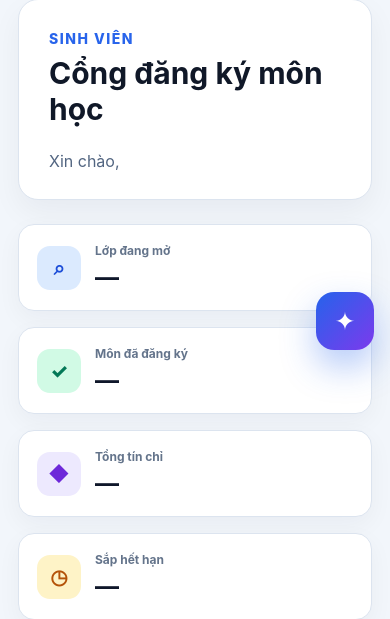
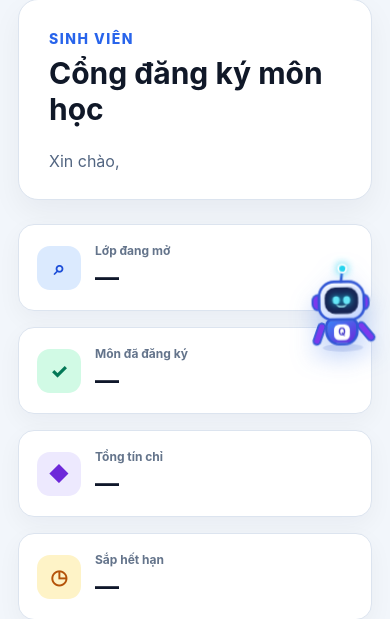
Before and after one commit to Dmeo2051612/ql-online, a Flask app: page /sinh-vien in a window 390 px wide. Shown: the part 478-1097 px from the top of the page. Run offline with Flask 3, Linux system fonts and the light colour scheme; some libraries are stand-ins or nearby versions.

Commit message:
replace chatbot launcher with animated mascot

```diff
--- a/static/css/sinh_vien.css
+++ b/static/css/sinh_vien.css
@@ -551,14 +551,54 @@ textarea {
 .schedule-inline { white-space: nowrap; }
 
 .ai-chat-toggle {
-    position: fixed; right: 28px; bottom: 28px; z-index: 1200; width: 58px; height: 58px;
-    color: #fff; background: linear-gradient(135deg, #2563eb, #7c3aed); border: 0;
-    border-radius: 18px; box-shadow: 0 16px 35px rgba(37, 99, 235, .35);
-    font-size: 25px; cursor: pointer; transition: transform .2s ease;
+    position: fixed; right: 22px; bottom: 18px; z-index: 1200; width: 94px; height: 112px;
+    padding: 0; color: #fff; background: transparent; border: 0;
+    cursor: pointer; isolation: isolate;
 }
-.ai-chat-toggle:hover { transform: translateY(-3px) scale(1.03); }
+.ai-chat-toggle:focus-visible { outline: none; }
+.ai-chat-toggle:focus-visible .ai-mascot-head { box-shadow: 0 0 0 5px rgba(37, 99, 235, .2), inset 0 2px 0 rgba(255,255,255,.8); }
+.ai-mascot-label {
+    position: absolute; right: 69px; top: 10px; width: max-content; padding: 7px 10px;
+    color: #334155; background: #fff; border: 1px solid #dbeafe; border-radius: 12px 12px 3px 12px;
+    box-shadow: 0 8px 24px rgba(37, 99, 235, .15); font-size: 11px; font-weight: 750;
+    opacity: 0; transform: translateX(7px) scale(.94); transform-origin: right bottom;
+    transition: opacity .2s ease, transform .2s ease; pointer-events: none;
+}
+.ai-chat-toggle:hover .ai-mascot-label,
+.ai-chat-toggle:focus-visible .ai-mascot-label { opacity: 1; transform: translateX(0) scale(1); }
+.ai-mascot {
+    position: absolute; inset: 4px 5px 7px; animation: ai-mascot-float 3.2s ease-in-out infinite;
+    filter: drop-shadow(0 14px 13px rgba(37, 99, 235, .28));
+    transition: filter .2s ease, transform .2s ease;
+}
+.ai-chat-toggle:hover .ai-mascot { filter: drop-shadow(0 17px 15px rgba(109, 40, 217, .34)); }
+.ai-mascot-head {
+    position: absolute; left: 16px; top: 20px; z-index: 3; width: 54px; height: 46px;
+    padding: 5px; background: linear-gradient(145deg, #eef4ff, #c7d7ff); border: 3px solid #3157d5;
+    border-radius: 19px 19px 16px 16px; box-shadow: inset 0 2px 0 rgba(255,255,255,.8);
+}
+.ai-mascot-face { position: relative; display: block; width: 100%; height: 100%; background: #172554; border-radius: 12px; overflow: hidden; }
+.ai-mascot-eye { position: absolute; top: 10px; width: 8px; height: 9px; background: #67e8f9; border-radius: 50%; box-shadow: 0 0 8px #22d3ee; animation: ai-mascot-blink 4.4s infinite; }
+.ai-mascot-eye.left { left: 9px; }.ai-mascot-eye.right { right: 9px; }
+.ai-mascot-mouth { position: absolute; left: 50%; bottom: 7px; width: 13px; height: 6px; border-bottom: 2px solid #a5f3fc; border-radius: 0 0 10px 10px; transform: translateX(-50%); }
+.ai-mascot-antenna { position: absolute; left: 41px; top: 5px; z-index: 2; width: 3px; height: 19px; background: #3157d5; border-radius: 3px; transform-origin: bottom; animation: ai-mascot-antenna 2.6s ease-in-out infinite; }
+.ai-mascot-antenna i { position: absolute; left: -4px; top: -4px; width: 11px; height: 11px; background: #22d3ee; border: 2px solid #fff; border-radius: 50%; box-shadow: 0 0 10px #22d3ee; }
+.ai-mascot-ear { position: absolute; top: 35px; z-index: 2; width: 10px; height: 20px; background: #7c3aed; border: 2px solid #3157d5; }
+.ai-mascot-ear.left { left: 9px; border-radius: 9px 2px 2px 9px; }.ai-mascot-ear.right { right: 9px; border-radius: 2px 9px 9px 2px; }
+.ai-mascot-body { position: absolute; left: 24px; top: 63px; z-index: 2; display: grid; place-items: center; width: 38px; height: 31px; background: linear-gradient(145deg, #3b82f6, #6d28d9); border: 3px solid #3157d5; border-radius: 8px 8px 16px 16px; }
+.ai-mascot-body b { display: grid; place-items: center; width: 18px; height: 18px; color: #4338ca; background: #fff; border-radius: 6px; font-size: 11px; }
+.ai-mascot-arm { position: absolute; top: 68px; z-index: 1; width: 10px; height: 27px; background: #7c3aed; border: 2px solid #3157d5; border-radius: 8px; transform-origin: top center; }
+.ai-mascot-arm.left { left: 17px; transform: rotate(20deg); }.ai-mascot-arm.right { right: 17px; animation: ai-mascot-wave 2.4s ease-in-out infinite; }
+.ai-mascot-shadow { position: absolute; left: 21px; bottom: 0; width: 46px; height: 9px; background: rgba(30, 64, 175, .2); border-radius: 50%; animation: ai-mascot-shadow 3.2s ease-in-out infinite; }
+.ai-chat-toggle[aria-expanded="true"] .ai-mascot-mouth { width: 10px; height: 10px; background: #a5f3fc; border: 0; border-radius: 50%; }
+.ai-chat-toggle[aria-expanded="true"] .ai-mascot { animation-duration: 1.5s; }
+@keyframes ai-mascot-float { 0%, 100% { transform: translateY(0) rotate(-1deg); } 50% { transform: translateY(-7px) rotate(1deg); } }
+@keyframes ai-mascot-shadow { 0%, 100% { opacity: .65; transform: scaleX(1); } 50% { opacity: .35; transform: scaleX(.78); } }
+@keyframes ai-mascot-blink { 0%, 43%, 47%, 100% { transform: scaleY(1); } 45% { transform: scaleY(.12); } }
+@keyframes ai-mascot-antenna { 0%, 100% { transform: rotate(-7deg); } 50% { transform: rotate(7deg); } }
+@keyframes ai-mascot-wave { 0%, 56%, 100% { transform: rotate(-18deg); } 68% { transform: rotate(-60deg); } 80% { transform: rotate(-28deg); } 90% { transform: rotate(-55deg); } }
 .ai-chatbox {
-    position: fixed; right: 28px; bottom: 98px; z-index: 1200; display: grid;
+    position: fixed; right: 28px; bottom: 126px; z-index: 1200; display: grid;
     grid-template-rows: auto minmax(230px, 1fr) auto auto; width: min(390px, calc(100vw - 32px));
     height: min(590px, calc(100vh - 140px)); overflow: hidden; background: #fff;
     border: 1px solid #dbe3ef; border-radius: 20px; box-shadow: 0 24px 70px rgba(15, 23, 42, .25);
@@ -650,8 +690,16 @@ textarea {
     .student-conflict-item { align-items: flex-start; flex-direction: column; }
     .calendar-note-form { grid-template-columns: 1fr; }
     .calendar-note-form h3, .calendar-note-form input:last-of-type { grid-column: auto; }
-    .ai-chat-toggle { right: 16px; bottom: 16px; }
-    .ai-chatbox { right: 16px; bottom: 86px; height: min(570px, calc(100vh - 110px)); }
+    .ai-chat-toggle { right: 8px; bottom: 8px; transform: scale(.88); transform-origin: right bottom; }
+    .ai-chatbox { right: 16px; bottom: 112px; height: min(570px, calc(100vh - 126px)); }
+}
+
+@media (prefers-reduced-motion: reduce) {
+    .ai-mascot,
+    .ai-mascot-shadow,
+    .ai-mascot-eye,
+    .ai-mascot-antenna,
+    .ai-mascot-arm.right { animation: none; }
 }
 
 
--- a/static/js/sinh_vien.js
+++ b/static/js/sinh_vien.js
@@ -2918,6 +2918,7 @@ async function xuLyCauHoiAI(cauHoi) {
 function moTroLyAI() {
     if (!aiChatbox) return;
     aiChatbox.hidden = false;
+    aiChatToggle?.setAttribute("aria-expanded", "true");
     if (!aiDaChao) {
         themTinNhanAI("Chào bạn! Mình có thể lập thời khóa biểu từ các môn chưa đăng ký, ưu tiên đúng môn và giảng viên bạn yêu cầu, đồng thời tự loại mọi lớp trùng lịch.");
         aiDaChao = true;
@@ -2925,8 +2926,18 @@ function moTroLyAI() {
     aiChatInput?.focus();
 }
 
-aiChatToggle?.addEventListener("click", moTroLyAI);
-document.getElementById("ai-chat-close")?.addEventListener("click", () => { aiChatbox.hidden = true; });
+aiChatToggle?.addEventListener("click", () => {
+    if (!aiChatbox?.hidden) {
+        aiChatbox.hidden = true;
+        aiChatToggle.setAttribute("aria-expanded", "false");
+        return;
+    }
+    moTroLyAI();
+});
+document.getElementById("ai-chat-close")?.addEventListener("click", () => {
+    aiChatbox.hidden = true;
+    aiChatToggle?.setAttribute("aria-expanded", "false");
+});
 aiChatForm?.addEventListener("submit", (suKien) => { suKien.preventDefault(); xuLyCauHoiAI(aiChatInput.value); });
 document.querySelectorAll("[data-ai-question]").forEach((nut) => nut.addEventListener("click", () => xuLyCauHoiAI(nut.dataset.aiQuestion)));
 aiChatMessages?.addEventListener("click", function (suKien) {
@@ -2938,4 +2949,5 @@ aiChatMessages?.addEventListener("click", function (suKien) {
         locVaSapXepLopMon();
     }
     aiChatbox.hidden = true;
+    aiChatToggle?.setAttribute("aria-expanded", "false");
 });
--- a/templates/sinh_vien.html
+++ b/templates/sinh_vien.html
@@ -12,7 +12,7 @@
 
     <link
         rel="stylesheet"
-        href="{{ url_for('static', filename='css/sinh_vien.css') }}?v=10"
+        href="{{ url_for('static', filename='css/sinh_vien.css') }}?v=11"
     >
     <link rel="stylesheet" href="{{ url_for('static', filename='css/portal-shell.css') }}?v=5">
 </head>
@@ -278,10 +278,28 @@
         </main>
     </div>
 
-    <button type="button" id="ai-chat-toggle" class="ai-chat-toggle" aria-label="Mở trợ lý học vụ">✦</button>
+    <button type="button" id="ai-chat-toggle" class="ai-chat-toggle" aria-label="Mở trợ lý học vụ" aria-expanded="false">
+        <span class="ai-mascot-label">Hỏi mình nhé!</span>
+        <span class="ai-mascot" aria-hidden="true">
+            <span class="ai-mascot-antenna"><i></i></span>
+            <span class="ai-mascot-ear left"></span>
+            <span class="ai-mascot-ear right"></span>
+            <span class="ai-mascot-head">
+                <span class="ai-mascot-face">
+                    <i class="ai-mascot-eye left"></i>
+                    <i class="ai-mascot-eye right"></i>
+                    <i class="ai-mascot-mouth"></i>
+                </span>
+            </span>
+            <span class="ai-mascot-arm left"></span>
+            <span class="ai-mascot-arm right"></span>
+            <span class="ai-mascot-body"><b>Q</b></span>
+            <span class="ai-mascot-shadow"></span>
+        </span>
+    </button>
     <aside id="ai-chatbox" class="ai-chatbox" hidden aria-label="Trợ lý học vụ AI">
         <header class="ai-chat-header">
-            <div><span>✦</span><div><strong>QL Assistant</strong><small>Trợ lý học vụ</small></div></div>
+            <div><span>🤖</span><div><strong>QL Assistant</strong><small>Trợ lý học vụ</small></div></div>
             <button type="button" id="ai-chat-close" aria-label="Đóng">×</button>
         </header>
         <div id="ai-chat-messages" class="ai-chat-messages" aria-live="polite"></div>
@@ -298,7 +316,7 @@
     </aside>
 
     <script
-        src="{{ url_for('static', filename='js/sinh_vien.js') }}?v=17"
+        src="{{ url_for('static', filename='js/sinh_vien.js') }}?v=18"
     ></script>
 
     <script
```
